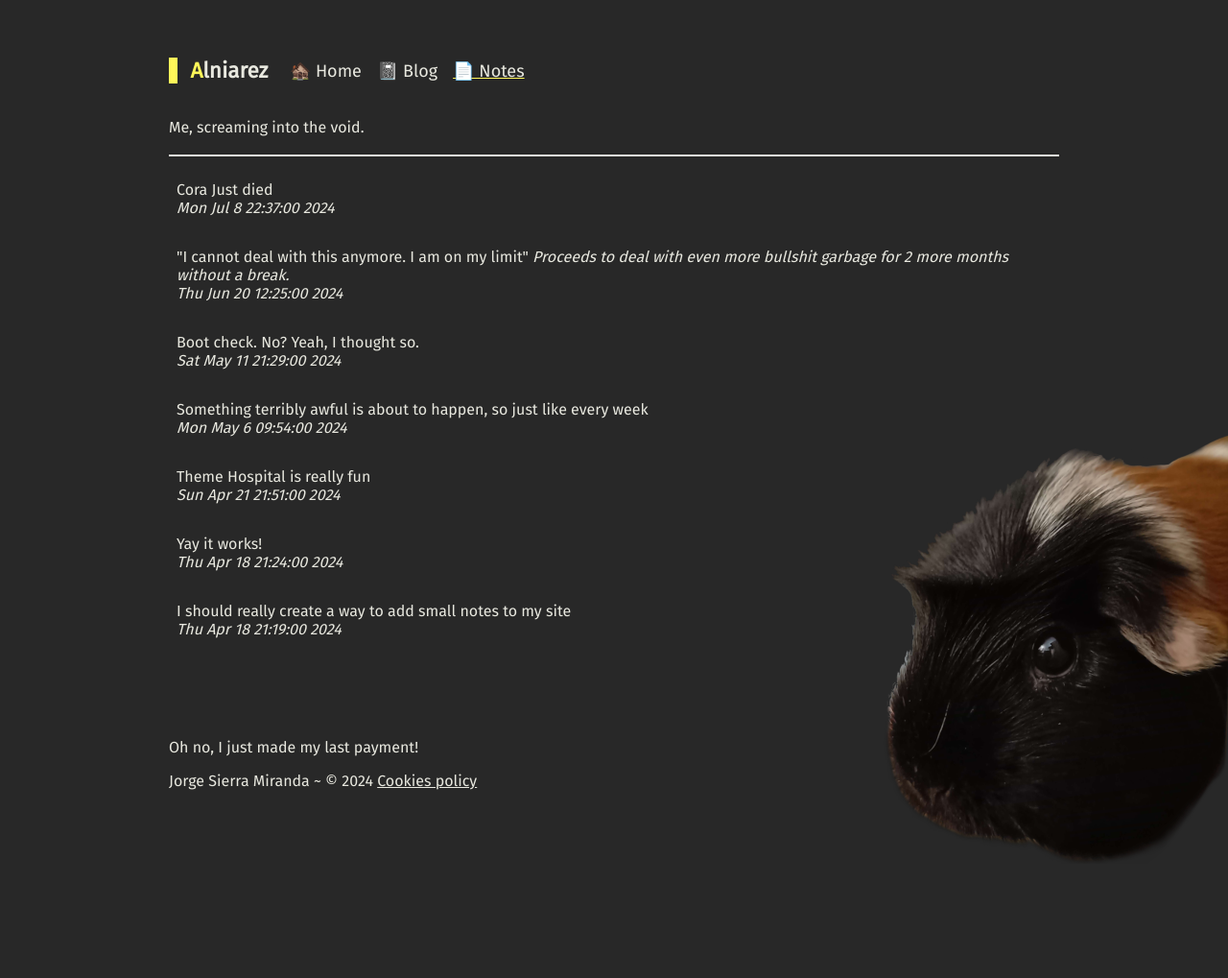
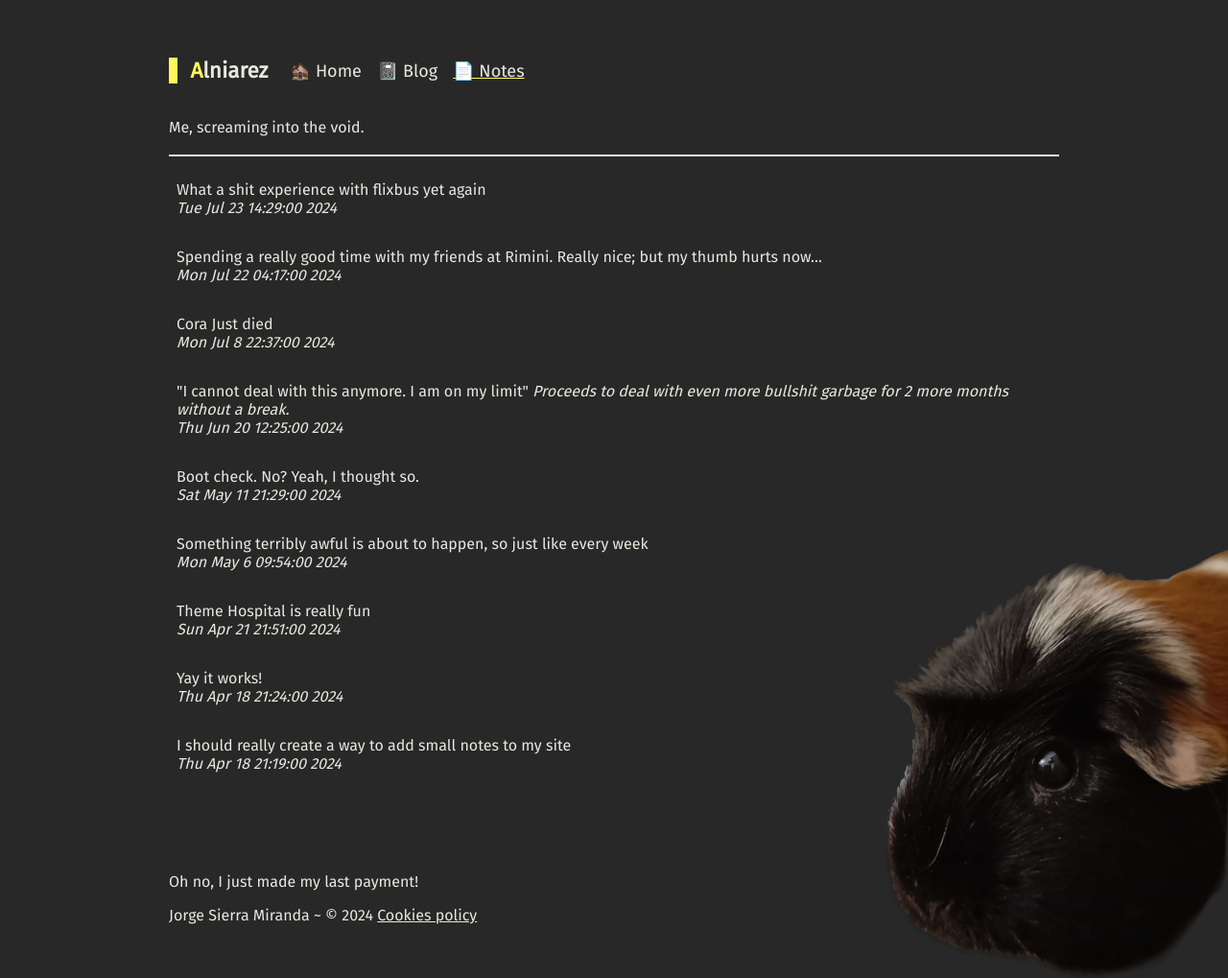
Before and after one commit to Alniarez/alniarez-web, a Jekyll site: the page built from notes.md, in a window 1280 px wide. Shown: the whole page at 96% size. Built offline with Jekyll 4.4.1, drawn with Linux system fonts in a browser that asks for light colours; before the commit the page ends 900 px from its top, so only the background shows below that.

Commit message:
Update notes.yml

```diff
--- a/_data/notes.yml
+++ b/_data/notes.yml
@@ -1,3 +1,7 @@
+- note: What a shit experience with flixbus yet again
+  date: 2024-07-23 14:29
+- note: Spending a really good time with my friends at Rimini. Really nice; but my thumb hurts now...
+  date: 2024-07-22 04:17
 - note: Cora Just died
   date: 2024-07-08 22:37
 - note: \"I cannot deal with this anymore. I am on my limit\" *Proceeds to deal with even more bullshit garbage for 2 more months without a break.*
```
